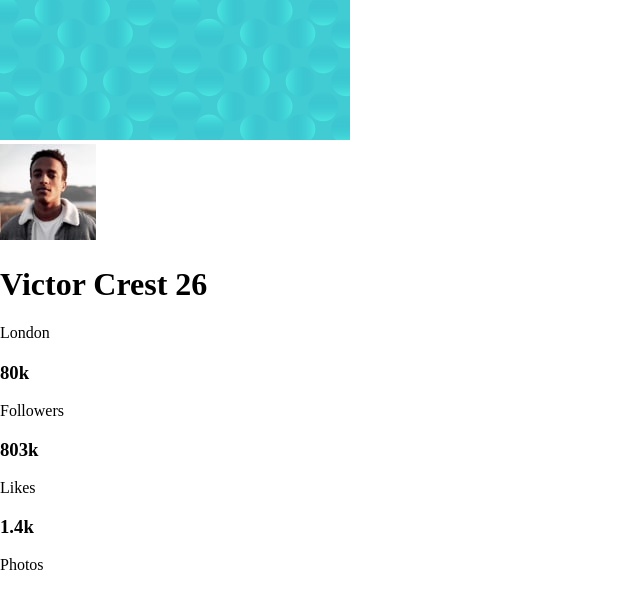
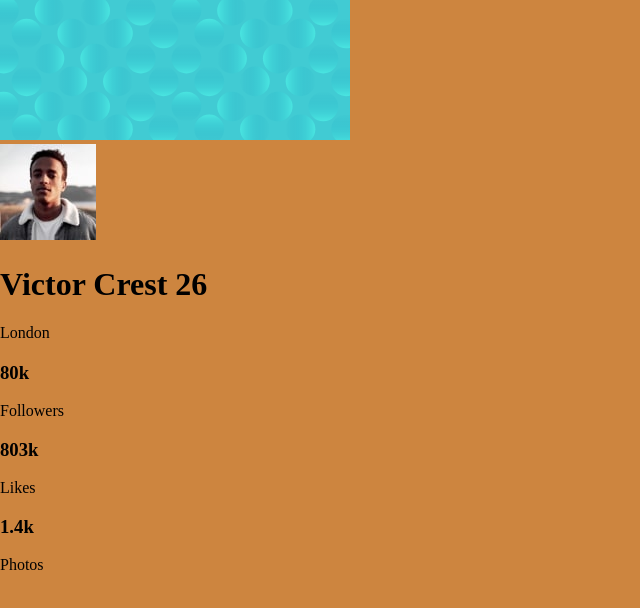
Before and after one commit to 0wlofminerva/profile-card-component, a plain HTML site: page index.html in a window 1280 px wide. Shown: the whole page, without its empty margins (0-640 px from the left). Drawn offline with Linux system fonts and the light colour scheme.

Commit message:
Sass implementation

```diff
--- a/index.html
+++ b/index.html
@@ -8,6 +8,8 @@
     <link rel="stylesheet" href="./css/normalize.css">
     <link rel="preconnect" href="https://fonts.gstatic.com">
     <link href="https://fonts.googleapis.com/css2?family=Kumbh+Sans:wght@400;700&display=swap" rel="stylesheet">
+
+    <link rel="stylesheet" href="./style.css">
 
 </head>
 <body>
--- /dev/null
+++ b/style.scss
@@ -0,0 +1,3 @@
+body {
+    background-color: peru;
+}
```
Also changed, not shown: style.css (added), 1 other file.
